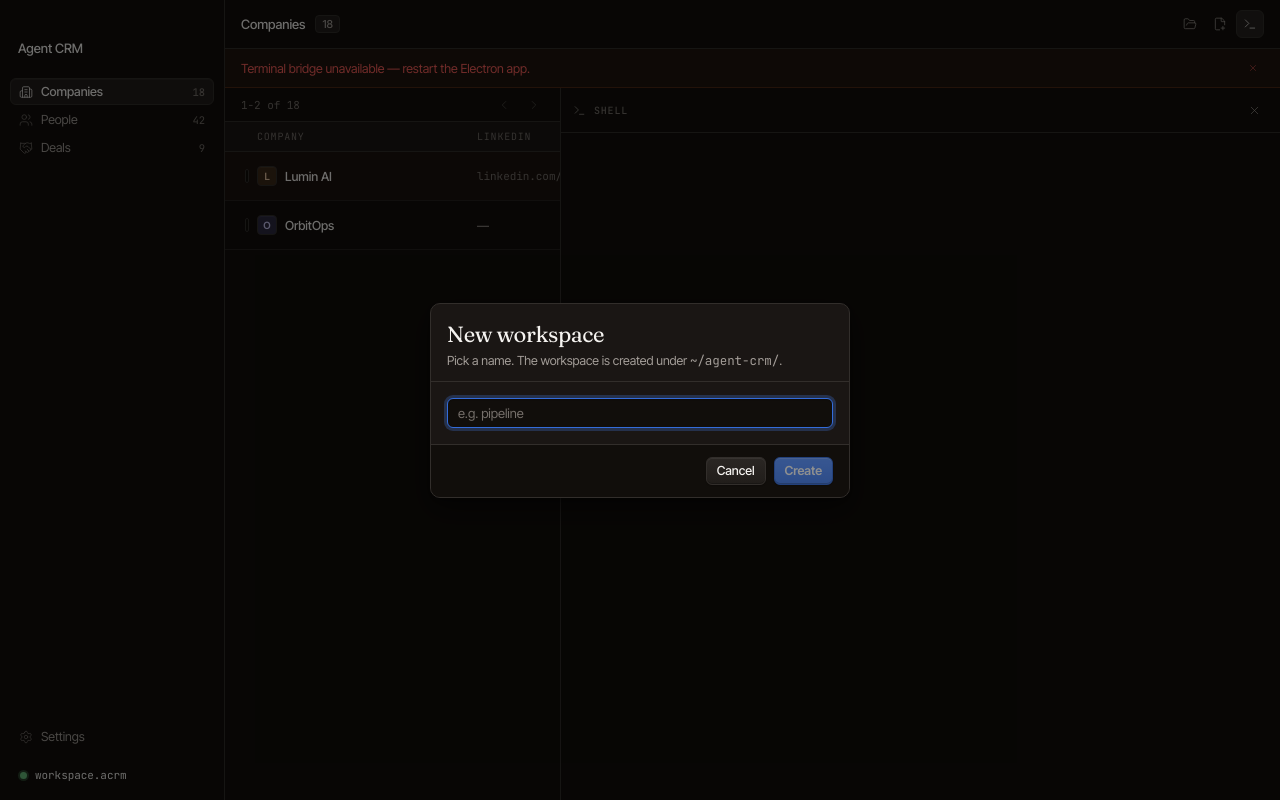
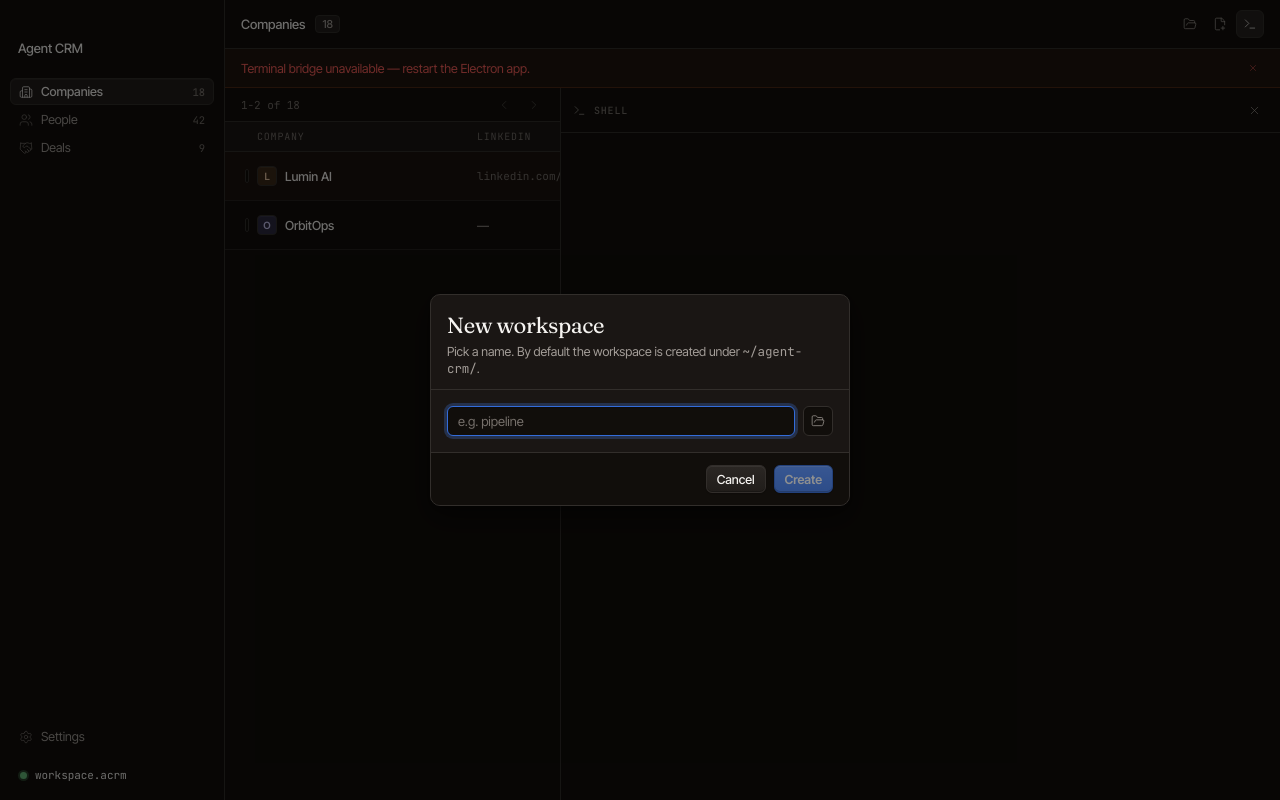
Before and after one commit to cluster-software/agent-crm-app, a React (Vite) app: page / in a window 1280 px wide. Both pictures are taken after a click on the button 1220 px from the left and 24 px from the top of the page. Built offline with nearby package versions, Linux system fonts and the light colour scheme.

Commit message:
feat: choose workspace creation directory

```diff
--- a/src/preload.ts
+++ b/src/preload.ts
@@ -31,7 +31,8 @@ async function invoke<T>(channel: string, ...args: unknown[]): Promise<T> {
 const bridge: AppBridge = {
   platform: process.platform,
   openWorkspaceDialog: () => invoke("workspace:open-dialog"),
-  createWorkspace: (name: string) => invoke("workspace:create", name),
+  chooseWorkspaceDirectory: () => invoke("workspace:choose-directory"),
+  createWorkspace: (name: string, parentDir?: string) => invoke("workspace:create", name, parentDir),
   openWorkspacePath: (filePath: string) => invoke("workspace:open-path", filePath),
   closeWorkspace: () => invoke("workspace:close"),
   getWorkspace: () => invoke("workspace:get"),
--- a/src/renderer/App.tsx
+++ b/src/renderer/App.tsx
@@ -440,9 +440,10 @@ export function App() {
       {createOpen && (
         <CreateWorkspaceModal
           onClose={() => setCreateOpen(false)}
-          onCreate={async (name) => {
+          onPickDirectory={api.chooseWorkspaceDirectory}
+          onCreate={async (name, parentDir) => {
             setError(null);
-            const summary = await api.createWorkspace(name);
+            const summary = await api.createWorkspace(name, parentDir);
             if (summary) {
               setWorkspace(summary);
               setSelectedObjectSlug(defaultObjectSlug(orderSchemaObjects(summary.objects)));
@@ -488,12 +489,15 @@ function iconForObject(objectSlug: string): ComponentType<{ size?: number; class
 
 function CreateWorkspaceModal({
   onClose,
+  onPickDirectory,
   onCreate
 }: {
   onClose: () => void;
-  onCreate: (name: string) => Promise<void>;
+  onPickDirectory: () => Promise<string | null>;
+  onCreate: (name: string, parentDir?: string) => Promise<void>;
 }) {
   const [name, setName] = useState("");
+  const [parentDir, setParentDir] = useState<string | null>(null);
   const [submitting, setSubmitting] = useState(false);
   const [localError, setLocalError] = useState<string | null>(null);
   const inputRef = useRef<HTMLInputElement | null>(null);
@@ -515,6 +519,20 @@ function CreateWorkspaceModal({
 
   const trimmed = name.trim();
   const canSubmit = trimmed.length > 0 && !submitting;
+
+  async function handlePickDirectory() {
+    if (submitting) return;
+    setLocalError(null);
+    try {
+      const directory = await onPickDirectory();
+      if (directory) {
+        setParentDir(directory);
+        inputRef.current?.focus();
+      }
+    } catch (err) {
+      setLocalError(statusFromError(err));
+    }
+  }
 
   async function handleSubmit(event: ReactFormEvent) {
     event.preventDefault();
@@ -522,13 +540,18 @@ function CreateWorkspaceModal({
     setSubmitting(true);
     setLocalError(null);
     try {
-      await onCreate(trimmed);
+      await onCreate(trimmed, parentDir ?? undefined);
       onClose();
     } catch (err) {
       setLocalError(statusFromError(err));
       setSubmitting(false);
     }
   }
+
+  const parentDirLabel =
+    parentDir && parentDir.length > 52
+      ? `${parentDir.slice(0, 24)}...${parentDir.slice(-25)}`
+      : parentDir ?? "";
 
   return (
     <div className="modal-backdrop" role="dialog" aria-modal="true">
@@ -536,11 +559,24 @@ function CreateWorkspaceModal({
         <div className="modal__head">
           <div>
             <h2>New workspace</h2>
-            <p>Pick a name. The workspace is created under <span className="mono">~/agent-crm/</span>.</p>
+            {parentDir ? (
+              <p>
+                Pick a name. The workspace will be created under{" "}
+                <span className="mono modal-path" title={parentDir}>
+                  {parentDirLabel}
+                </span>
+              </p>
+            ) : (
+              <p>
+                Pick a name. By default the workspace is created under{" "}
+                <span className="mono">~/agent-crm/</span>.
+              </p>
+            )}
           </div>
         </div>
         <div className="modal__body">
-          <label className="input">
+          <div className="workspace-name-row">
+            <label className="input workspace-name-row__input">
               <input
                 ref={inputRef}
                 type="text"
@@ -553,6 +589,17 @@ function CreateWorkspaceModal({
                 maxLength={60}
               />
             </label>
+            <button
+              type="button"
+              className="icon-btn workspace-directory-btn"
+              title="Choose workspace directory"
+              aria-label="Choose workspace directory"
+              onClick={handlePickDirectory}
+              disabled={submitting}
+            >
+              <FolderOpen size={14} className="lucide" />
+            </button>
+          </div>
           {localError && <div className="strip strip--error">{localError}</div>}
         </div>
         <div className="modal__actions">
--- a/src/renderer/api.ts
+++ b/src/renderer/api.ts
@@ -333,7 +333,9 @@ function listPreviewRecords(
 const browserPreview: AppBridge = {
   platform: "browser",
   openWorkspaceDialog: async () => previewWorkspace,
-  createWorkspace: async (_name: string) => previewWorkspace,
+  chooseWorkspaceDirectory: async () =>
+    "/Users/example/Documents/Agent CRM workspaces/enterprise-growth-pipeline-directory",
+  createWorkspace: async (_name: string, _parentDir?: string) => previewWorkspace,
   openWorkspacePath: async () => previewWorkspace,
   closeWorkspace: async () => undefined,
   getWorkspace: async () => previewWorkspace,
--- a/src/renderer/styles.css
+++ b/src/renderer/styles.css
@@ -1675,12 +1675,32 @@ body.resizing-terminal * { cursor: col-resize !important; }
   color: var(--text-muted);
   font-size: 12.5px;
 }
+.modal-path {
+  color: var(--text-muted);
+}
 .modal__body {
   padding: 16px;
   display: flex;
   flex-direction: column;
   gap: 12px;
   overflow: auto;
+}
+.workspace-name-row {
+  display: flex;
+  align-items: center;
+  gap: 8px;
+}
+.workspace-name-row__input {
+  flex: 1;
+  min-width: 0;
+}
+.workspace-directory-btn {
+  flex: 0 0 auto;
+  width: 30px;
+  height: 30px;
+  background: var(--bg);
+  border-color: var(--border);
+  box-shadow: var(--input-shadow);
 }
 .modal__actions {
   display: flex;
--- a/src/shared/types.ts
+++ b/src/shared/types.ts
@@ -282,7 +282,8 @@ export type UpdateStatus =
 export type AppBridge = {
   platform: string;
   openWorkspaceDialog: () => Promise<WorkspaceSummary | null>;
-  createWorkspace: (name: string) => Promise<WorkspaceSummary | null>;
+  chooseWorkspaceDirectory: () => Promise<string | null>;
+  createWorkspace: (name: string, parentDir?: string) => Promise<WorkspaceSummary | null>;
   openWorkspacePath: (filePath: string) => Promise<WorkspaceSummary>;
   closeWorkspace: () => Promise<void>;
   getWorkspace: () => Promise<WorkspaceSummary | null>;
```
Also changed, not shown: src/main.ts (+20 -7 lines). Lines whose indentation alone changed are shown as unchanged.
